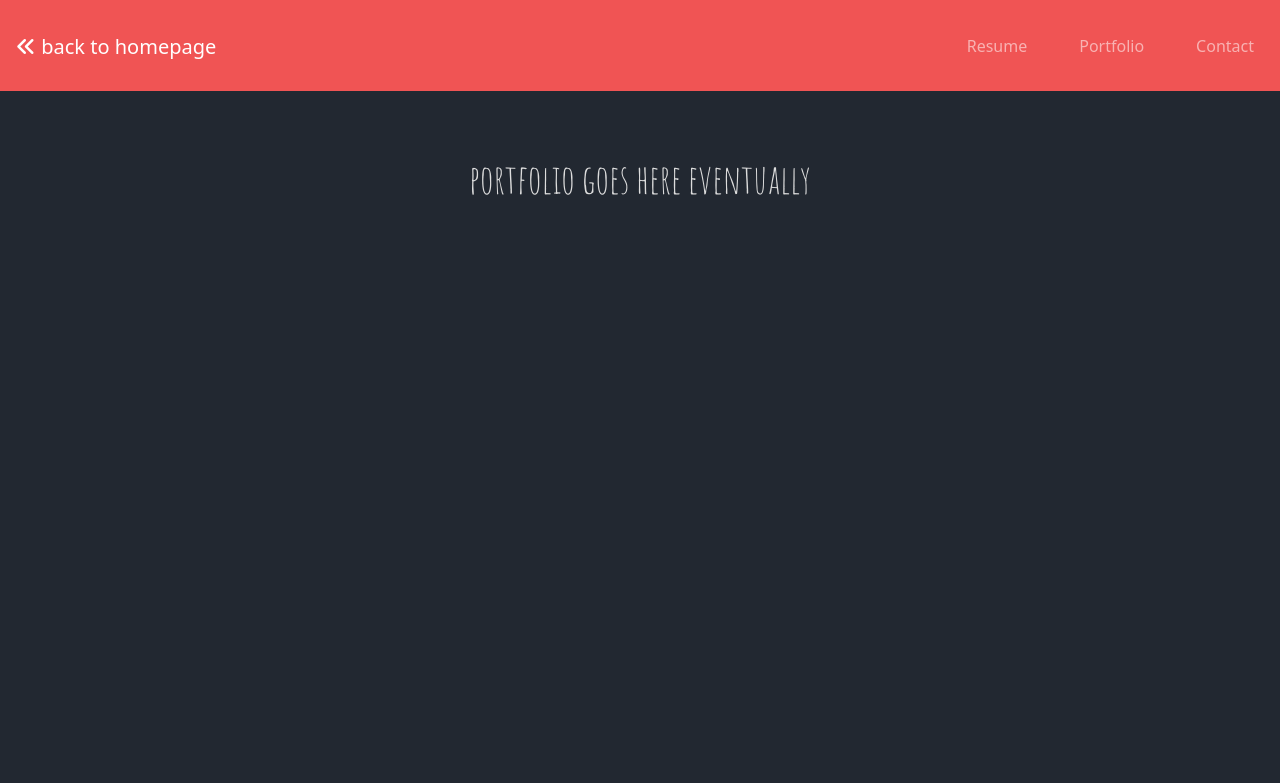
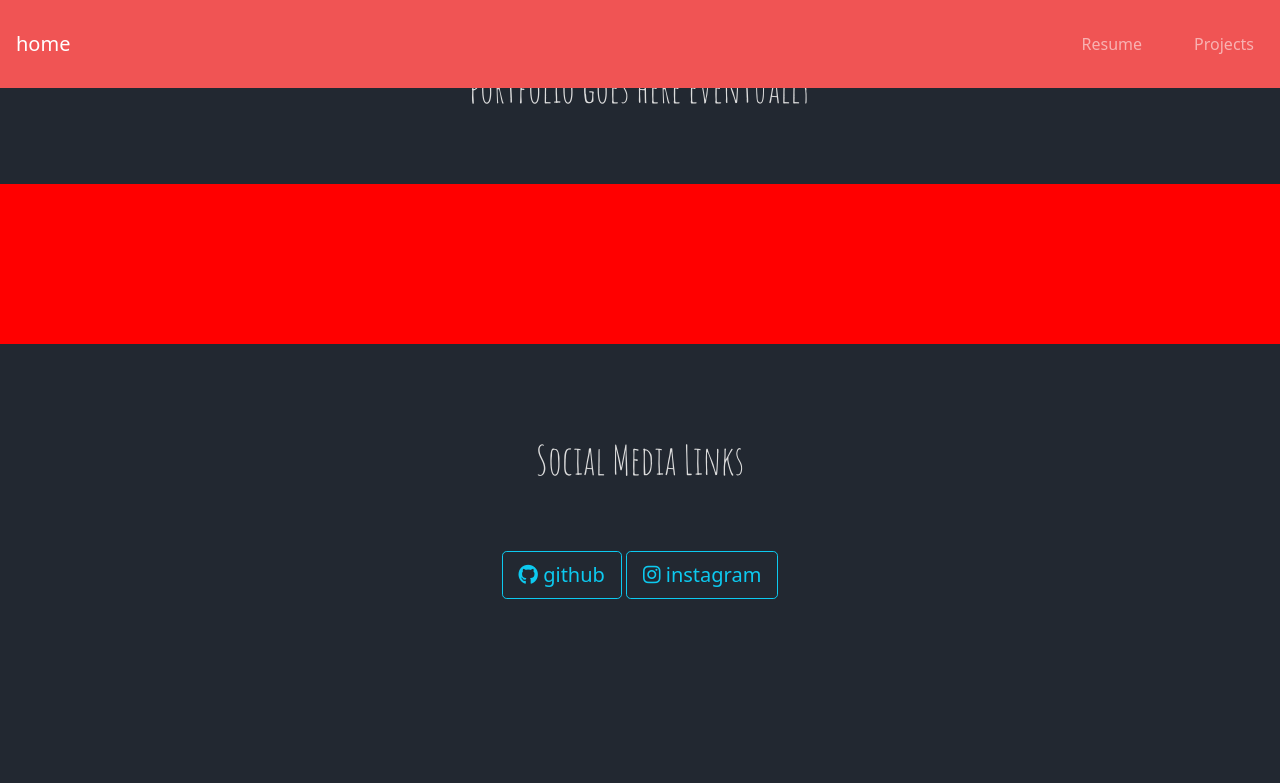
Before and after one commit to ItsTheRealVictor/My-Website, a Flask app: template templates/PortfolioIndex.html in a window 1280 px wide. Shown: the top 783 px of the page. Before the commit the page ends 195 px from the top, so only its background shows below. Run offline with Flask 2, Linux system fonts and the light colour scheme; the template is opened without the code that fills it, so the values that code supplies are empty; some libraries are stand-ins or nearby versions.

Commit message:
working on portfolio page

```diff
--- a/My_Website.py
+++ /dev/null
@@ -1,32 +0,0 @@
-from flask import Flask, render_template, request
-from forms import SignUpForm
-
-app = Flask(__name__)
-app.config['SECRET_KEY'] = 'fart'
-
-@app.route('/')
-@app.route("/home")
-def homepage():
-    return render_template('HomeIndex.html')
-
-
-@app.route('/resume')
-def resume():
-    return render_template('ResumeIndex.html')
-
-# @app.route('/contact')
-# def contact():
-#     return render_template('ContactIndex.html')
-
-@app.route('/contact', methods=['GET', 'POST'])
-def contact():
-    form = SignUpForm()
-    if form.is_submitted():
-        result = request.form
-        print(result)
-    return render_template('contact.html', form=form)
-
-
-
-# if __name__ == "__main__":
-#     app.run(debug=True)
--- /dev/null
+++ b/app.py
@@ -0,0 +1,61 @@
+from flask import Flask, render_template, request
+from flask_debugtoolbar import DebugToolbarExtension
+from flask_sqlalchemy import SQLAlchemy
+from flask_migrate import Migrate
+
+app = Flask(__name__)
+app.config['SECRET_KEY'] = 'fart'
+app.config['SEND_FILE_MAX_AGE_DEFAULT'] = -1
+app.config['SQLALCHEMY_DATABASE_URI'] = 'sqlite:///mysite.db'
+app.config['SQLALCHEMY_BINDS'] = {'testDB' : 'sqlite:///test_mysite.db'}
+
+
+app.debug = True
+debug = DebugToolbarExtension(app)
+app.config['DEBUG_TB_INTERCEPT_REDIRECTS'] = False
+
+
+db = SQLAlchemy(app)
+app.app_context().push()
+
+migrate = Migrate(app, db)
+
+class Projects(db.Model):
+    __tablename__ = 'projects'
+
+    id = db.Column(db.Integer, primary_key=True, autoincrement=True)
+    title = db.Column(db.Text, nullable=False)
+    description = db.Column(db.Text, nullable=False)
+    demo_url = db.Column(db.Text, nullable=True)
+
+
+
+
+
+
+
+@app.route('/')
+@app.route("/home")
+def homepage():
+    return render_template('HomeIndex.html')
+
+
+@app.route('/resume')
+def resume():
+    return render_template('ResumeIndex.html')
+
+
+
+
+@app.route('/portfolio')
+def portfolio():
+    projects = ['first_one', 'second_one', 'third_one', 'fourth_one']
+
+    return render_template('PortfolioIndex.html', projects=projects)
+
+
+
+
+
+if __name__ == "__main__":
+    app.run(debug=True)
--- a/static/SiteStyle.css
+++ b/static/SiteStyle.css
@@ -20,9 +20,47 @@
 
 }
 
+
+
+/* playing with portfolio page layout */
 body {
     background-color:#222831;
 }
+
+.main{
+    display:flex;
+    flex-direction:row;
+    height: 10rem;
+    width:100%;
+    justify-content: space-between;
+
+}
+.proj_div{
+    flex-grow:1;
+    height:50px;
+    width:50px;
+    outline:1px solid black;
+}
+
+
+
+
+
+
+
+
+
+
+
+
+
+
+
+.main{
+    background-color:red;
+}
+
+
 
 h1 {
     color: var(--text-color-dark);
--- a/templates/HomeIndex.html
+++ b/templates/HomeIndex.html
@@ -1,6 +1,8 @@
-{% extends 'layout.html' %}
+{% extends 'base.html' %}
 
 {%block body%}
+
+       {% include 'includes/_navbar.html' %}
        {% include 'includes/_landingText.html' %}
        {% include 'includes/_skills.html' %}
        {% include 'includes/_social_links.html' %}
--- a/templates/PortfolioIndex.html
+++ b/templates/PortfolioIndex.html
@@ -1,59 +1,14 @@
-<!DOCTYPE html>
-<html lang="en">
-<head>
-    <meta charset="UTF-8">
-    <meta http-equiv="X-UA-Compatible" content="IE=edge">
-    <meta name="viewport" content="width=device-width, initial-scale=1.0">
-    <link href="https://cdn.jsdelivr.net/npm/bootstrap@5.1.3/dist/css/bootstrap.min.css" rel="stylesheet" integrity="sha384-1BmE4kWBq78iYhFldvKuhfTAU6auU8tT94WrHftjDbrCEXSU1oBoqyl2QvZ6jIW3" crossorigin="anonymous">
+{% extends 'base.html' %}
 
-    <script src="https://kit.fontawesome.com/d865b9ca1d.js" crossorigin="anonymous"></script>
+{% block body %}
+{% include '/includes/_navbar.html' %}
+<h1>portfolio goes here eventually</h1>
+        <div class="main">
+                {% for proj in projects %}
+                        <div class="proj_div">{{proj}}</div>
+                {% endfor %}
 
 
-  <script src="https://cdn.jsdelivr.net/npm/bootstrap@5.1.3/dist/js/bootstrap.bundle.min.js" integrity="sha384-ka7Sk0Gln4gmtz2MlQnikT1wXgYsOg+OMhuP+IlRH9sENBO0LRn5q+8nbTov4+1p" crossorigin="anonymous"></script>
-  <link href="https://fonts.googleapis.com/css2?family=Amatic+SC&family=Montserrat&family=Play&display=swap" rel="stylesheet">
-
-
-  <link rel="stylesheet" href="\CSS\SiteStyle.css">
-  <title>it's Victor</title>
-</head>
-<body>
-
-    <section id="about">
-        <!-- navbar -->
-        <div>
-            <nav class="navbar navbar-expand-lg navbar-dark">
-                <a href="\homepage\HomeIndex.html" class="navbar-brand"><i class="fa-solid fa-angles-left"></i> back to homepage</a>
-                <button class="navbar-toggler" type="button" data-bs-toggle="collapse" data-bs-target="#navbarTogglerDemo03" aria-controls="navbarTogglerDemo03" aria-expanded="false" aria-label="Toggle navigation">
-                  <span class="navbar-toggler-icon"></span>
-                </button>
-                <div class="collapse navbar-collapse" id="navbarTogglerDemo03">
-
-                  <ul class="navbar-nav ms-auto">
-                    <li class="nav-item">
-                      <a href="\ResumePage\ResumeIndex.html" class="nav-link">Resume</a>
-                    </li>
-                    <li class="nav-item">
-                      <a href="\PortfolioPage\PortfolioIndex.html" class="nav-link">Portfolio</a>
-                    </li>
-                    <li class="nav-item">
-                      <a href="\ContactPage\ContactIndex.html" class="nav-link">Contact</a>
-                    </li>
-                  </ul>
-                </div>
-              </nav>
         </div>
-
-        <!-- landing -->
-        <h1>portfolio goes here eventually</h1>
-
-
-
-
-    </section>
-
-
-
-
-
-</body>
-</html>
+        {% include '/includes/_social_links.html' %}
+        {% endblock %}
--- a/templates/ResumeIndex.html
+++ b/templates/ResumeIndex.html
@@ -1,8 +1,8 @@
-{% extends 'layout.html'%}
+{% extends 'base.html'%}
 
 {%block body%}
+{% include 'includes/_navbar.html'   %}
 {% include 'includes/_resume.html'%}
-
 {% include 'includes/_social_links.html'%}
 
 {% endblock %}
--- a/templates/layout.html
+++ b/templates/base.html
@@ -4,35 +4,38 @@
     <meta charset="UTF-8">
     <meta http-equiv="X-UA-Compatible" content="IE=edge">
     <meta name="viewport" content="width=device-width, initial-scale=1.0">
-
     <!-- bootstrap -->
     <link href="https://cdn.jsdelivr.net/npm/bootstrap@5.1.3/dist/css/bootstrap.min.css" rel="stylesheet" integrity="sha384-1BmE4kWBq78iYhFldvKuhfTAU6auU8tT94WrHftjDbrCEXSU1oBoqyl2QvZ6jIW3" crossorigin="anonymous">
-
     <!-- font awesome -->
     <script src="https://kit.fontawesome.com/d865b9ca1d.js" crossorigin="anonymous"></script>
-
-
-
     <!-- google fonts -->
     <link href="https://fonts.googleapis.com/css2?family=Amatic+SC&family=Montserrat&family=Play&display=swap" rel="stylesheet">
-
-
     <!-- external stylesheet -->
     <link rel="stylesheet" href="{{ url_for('static', filename='SiteStyle.css') }}">
     <title>Hello. It's Victor.</title>
   </head>
   <body>
-    {% include 'includes/_navbar.html' %}
-    {% block body %}{% endblock %}
+      {% block body %}
+
+    {% endblock %}
+
+
+
+
 
 
 
     <!-- jQuery -->
     <script
-  src="https://code.jquery.com/jquery-3.6.0.min.js" integrity="sha256-/xUj+3OJU5yExlq6GSYGSHk7tPXikynS7ogEvDej/m4=" crossorigin="anonymous"></script>
+    src="https://code.jquery.com/jquery-3.6.0.min.js"
+    integrity="sha256-/xUj+3OJU5yExlq6GSYGSHk7tPXikynS7ogEvDej/m4="
+    crossorigin="anonymous"></script>
 
     <!-- bootstrap scripts -->
-    <script src="https://cdn.jsdelivr.net/npm/bootstrap@5.1.3/dist/js/bootstrap.bundle.min.js" integrity="sha384-ka7Sk0Gln4gmtz2MlQnikT1wXgYsOg+OMhuP+IlRH9sENBO0LRn5q+8nbTov4+1p" crossorigin="anonymous"></script>
+    <script
+    src="https://cdn.jsdelivr.net/npm/bootstrap@5.1.3/dist/js/bootstrap.bundle.min.js"
+    integrity="sha384-ka7Sk0Gln4gmtz2MlQnikT1wXgYsOg+OMhuP+IlRH9sENBO0LRn5q+8nbTov4+1p"
+    crossorigin="anonymous"></script>
 
     <script src="{{ url_for('static', filename='index.js') }}"></script>
 </body>
--- a/templates/includes/_navbar.html
+++ b/templates/includes/_navbar.html
@@ -15,12 +15,12 @@
                 <li class="nav-item">
                   <a href="\resume"" class="nav-link">Resume</a>
                 </li>
+                <li class="nav-item">
+                  <a href="\portfolio" class="nav-link">Projects</a>
+                </li>
                 <!-- <li class="nav-item">
-                  <a href="\PortfolioPage\PortfolioIndex.html" class="nav-link">Portfolio</a>
+                  <a href="\contact" class="nav-link">Contact</a>
                 </li> -->
-                <li class="nav-item">
-                  <a href="\contact" class="nav-link">Contact</a>
-                </li>
               </ul>
             </div>
           </nav>
```
Also changed, not shown: templates/contact.html (deleted, +0 -41 lines), templates/includes/_contactForm.html (deleted, +0 -61 lines), 1 other file.
